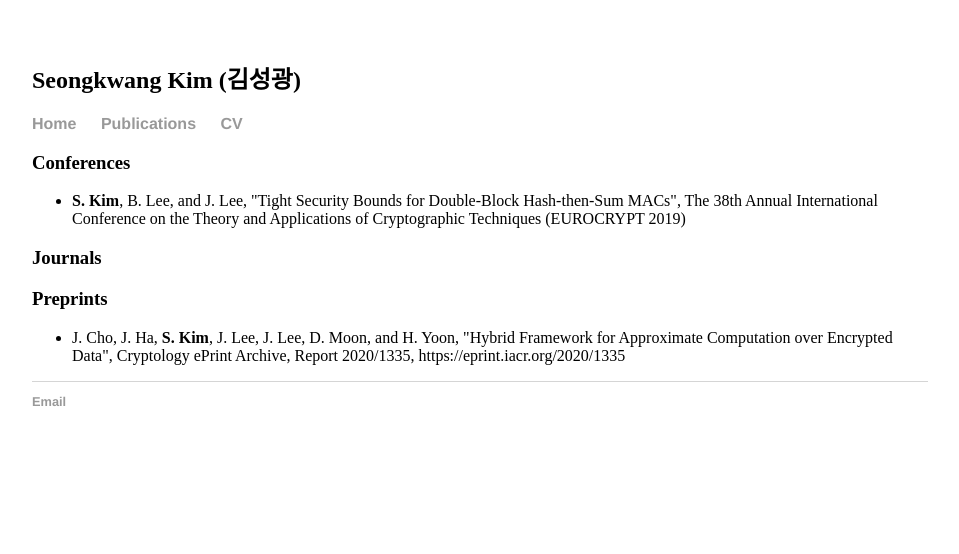
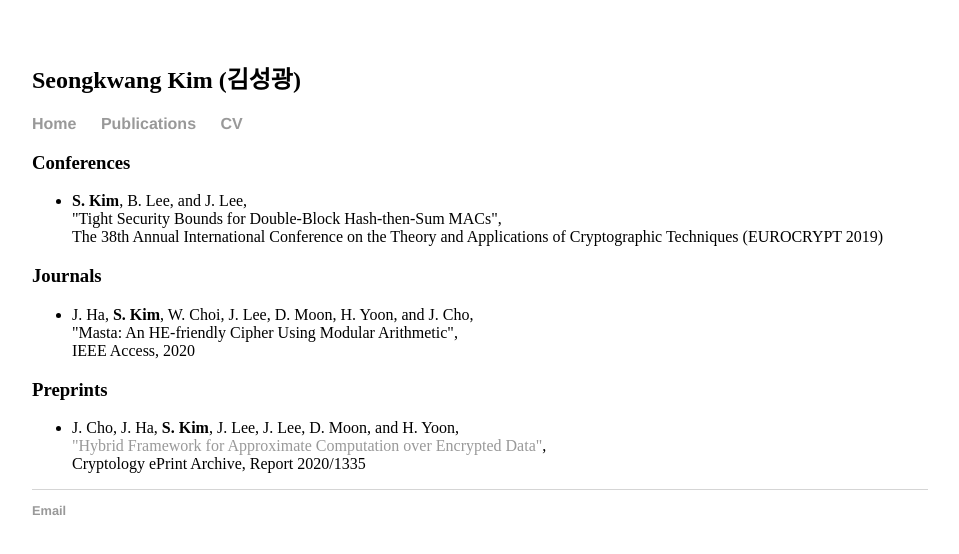
Before and after one commit to sgk1m/sgk1m.github.io, a Jekyll site: the page built from publications.html, in a window 1280 px wide. Shown: the top 554 px of the page, without its empty margins (160-1119 px from the left). Built offline with Jekyll 4.4.1, drawn with Linux system fonts in a browser that asks for light colours.

Commit message:
Add new journal

```diff
--- a/publications.html
+++ b/publications.html
@@ -5,15 +5,23 @@
 <div class="blurb">
 	<h3>Conferences</h3>
 	<ul>
-		<li><b>S. Kim</b>, B. Lee, and J. Lee, "Tight Security Bounds for Double-Block Hash-then-Sum MACs", The 38th Annual International Conference on the Theory and Applications of Cryptographic Techniques (EUROCRYPT 2019)
+		<li><b>S. Kim</b>, B. Lee, and J. Lee, <br>
+			"Tight Security Bounds for Double-Block Hash-then-Sum MACs", <br>
+			The 38th Annual International Conference on the Theory and Applications of Cryptographic Techniques (EUROCRYPT 2019)
 		</li>
 	</ul>
 	<h3>Journals</h3>
 	<ul>
+		<li>J. Ha, <b>S. Kim</b>, W. Choi, J. Lee, D. Moon, H. Yoon, and J. Cho, <br>
+			"Masta: An HE-friendly Cipher Using Modular Arithmetic", <br>
+			IEEE Access, 2020
+		</li>
 	</ul>
 	<h3>Preprints</h3>
 	<ul>
-		<li>J. Cho, J. Ha, <b>S. Kim</b>, J. Lee, J. Lee, D. Moon, and H. Yoon, "Hybrid Framework for Approximate Computation over Encrypted Data", Cryptology ePrint Archive, Report 2020/1335, https://eprint.iacr.org/2020/1335
+		<li>J. Cho, J. Ha, <b>S. Kim</b>, J. Lee, J. Lee, D. Moon, and H. Yoon, <br>
+			<a href="https://eprint.iacr.org/2020/1335">"Hybrid Framework for Approximate Computation over Encrypted Data"</a>, <br>
+			Cryptology ePrint Archive, Report 2020/1335
 		</li>
 	</ul>
 </div><!-- /.blurb -->
```
